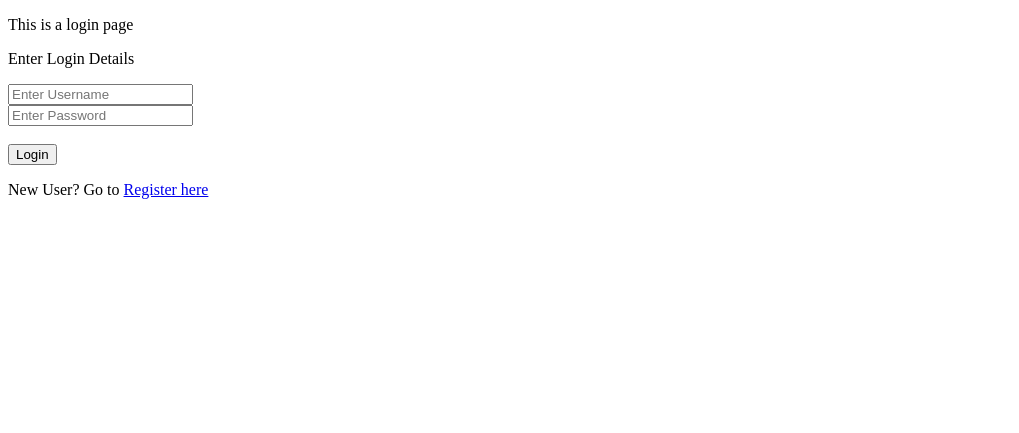
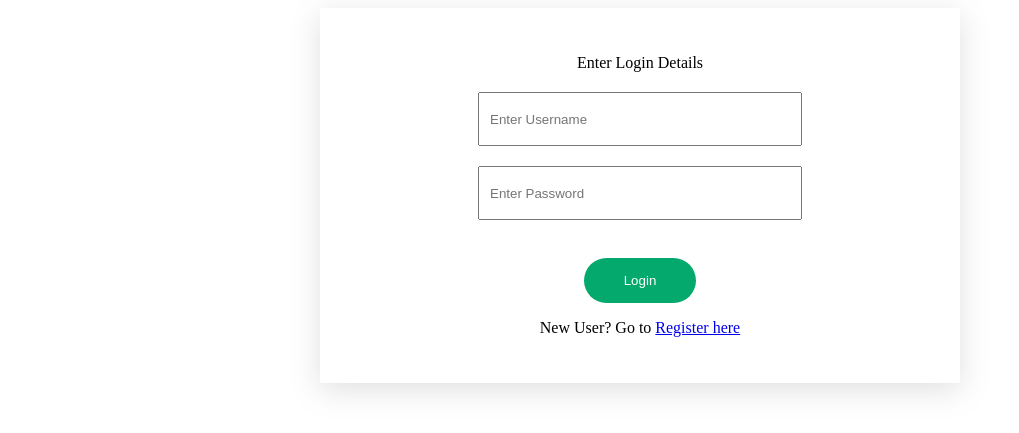
Before and after one commit to ajaystha42/drivingtest-django, a Django app: page / in a window 1280 px wide. Shown: the top 433 px of the page, without its empty margins (0-1019 px from the left). Run offline with Django 4.2, Linux system fonts and the light colour scheme.

Commit message:
added styles

```diff
--- a/Quiz/static/styles.css
+++ b/Quiz/static/styles.css
@@ -1,28 +1,38 @@
-body {
-    background: #eee;
-    height: 100%;
-    margin: 25px 0;
-    padding-left: 300px;
+/* body {
+  background: #eee;
+  height: 100%;
+  margin: 25px 0;
+  padding-left: 300px;
+} */
+
+h2 {
+  margin-bottom: 40px;
 }
 
-/* table,
-th,
-td {
-    border: 1px solid rgb(118, 200, 221);
+.main-container {
+  margin: 0 auto;
+  padding: 30px 20px;
+  max-width: 600px;
+  text-align: center;
+
+  box-shadow: rgba(100, 100, 111, 0.2) 0px 7px 29px 0px;
 }
 
-tr:hover {
-    background-color: yellow;
+.input-container {
+  margin: 20px;
 }
 
-th {
-    background-color: #04AA6D;
-    color: white;
-} */
+.input-container input {
+  padding: 10px;
+  width: 300px;
+  height: 30px;
+}
 
 button {
-    border-radius: 12px;
-    color: aqua;
-    background-color: #04AA6D;
-    cursor: pointer;
+  padding: 15px 40px;
+  border-radius: 100px;
+  border: none;
+  color: #fff;
+  background-color: #04aa6d;
+  cursor: pointer;
 }
--- a/Quiz/templates/login.html
+++ b/Quiz/templates/login.html
@@ -4,14 +4,16 @@
     <meta charset="UTF-8" />
     <meta name="viewport" content="width=device-width, initial-scale=1.0" />
     <title>Quiz App - Login</title>
+
+    <link rel="stylesheet" href="../static/styles.css" />
   </head>
   <body>
-    <p>This is a login page</p>
+    <div class="main-container">
       <form method="POST" action="/loginUser">
         {%csrf_token%}
         <div>
           <p>Enter Login Details</p>
-        <div>
+          <div class="input-container">
             <input
               id="user_id"
               name="user_id"
@@ -20,7 +22,7 @@
               type="text"
             />
           </div>
-        <div>
+          <div class="input-container">
             <input
               id="password"
               name="password"
@@ -40,5 +42,6 @@
       </form>
 
       <p>New User? Go to <a href="/register">Register here</a></p>
+    </div>
   </body>
 </html>
```
Also changed, not shown: Quiz/templates/register.html (+7 -4 lines). Lines whose indentation alone changed are shown as unchanged.
